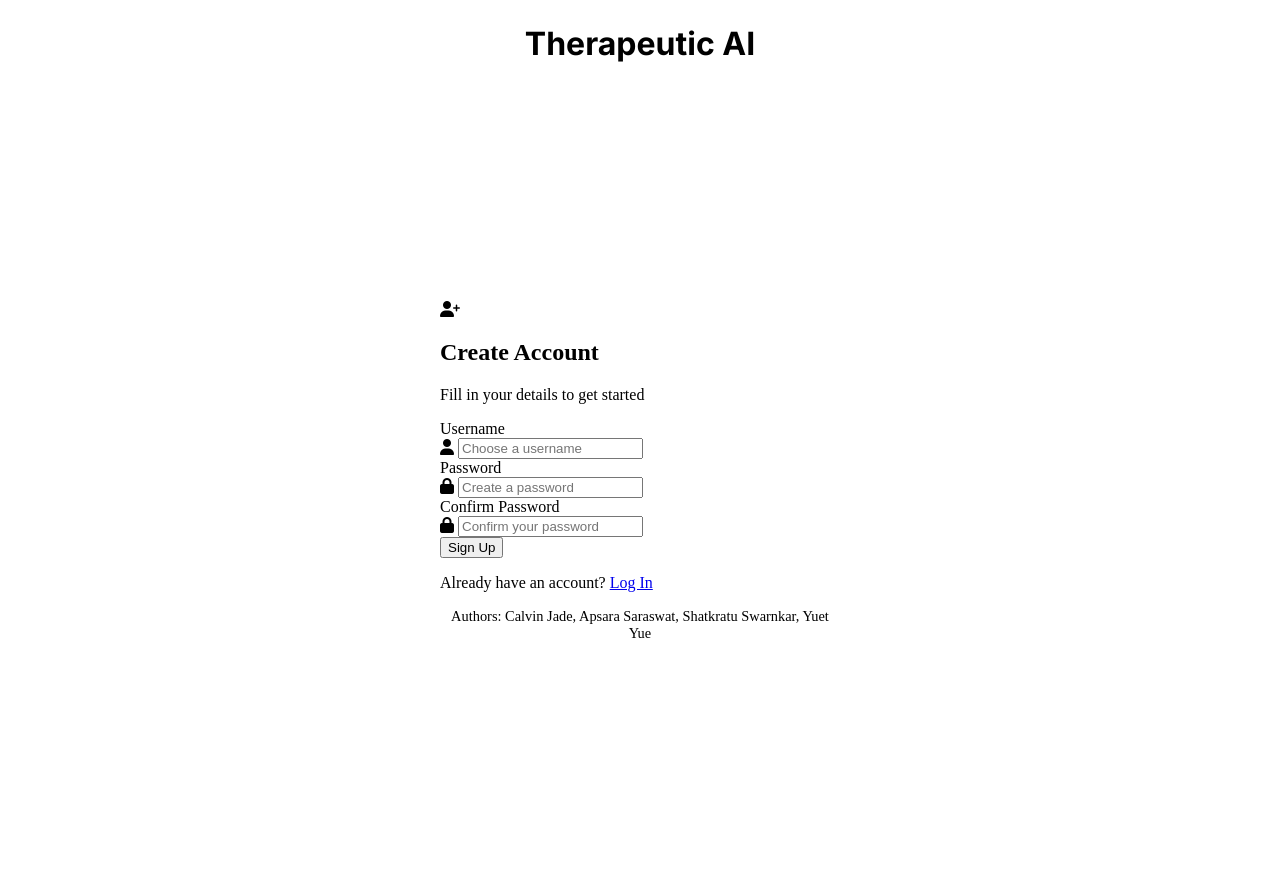
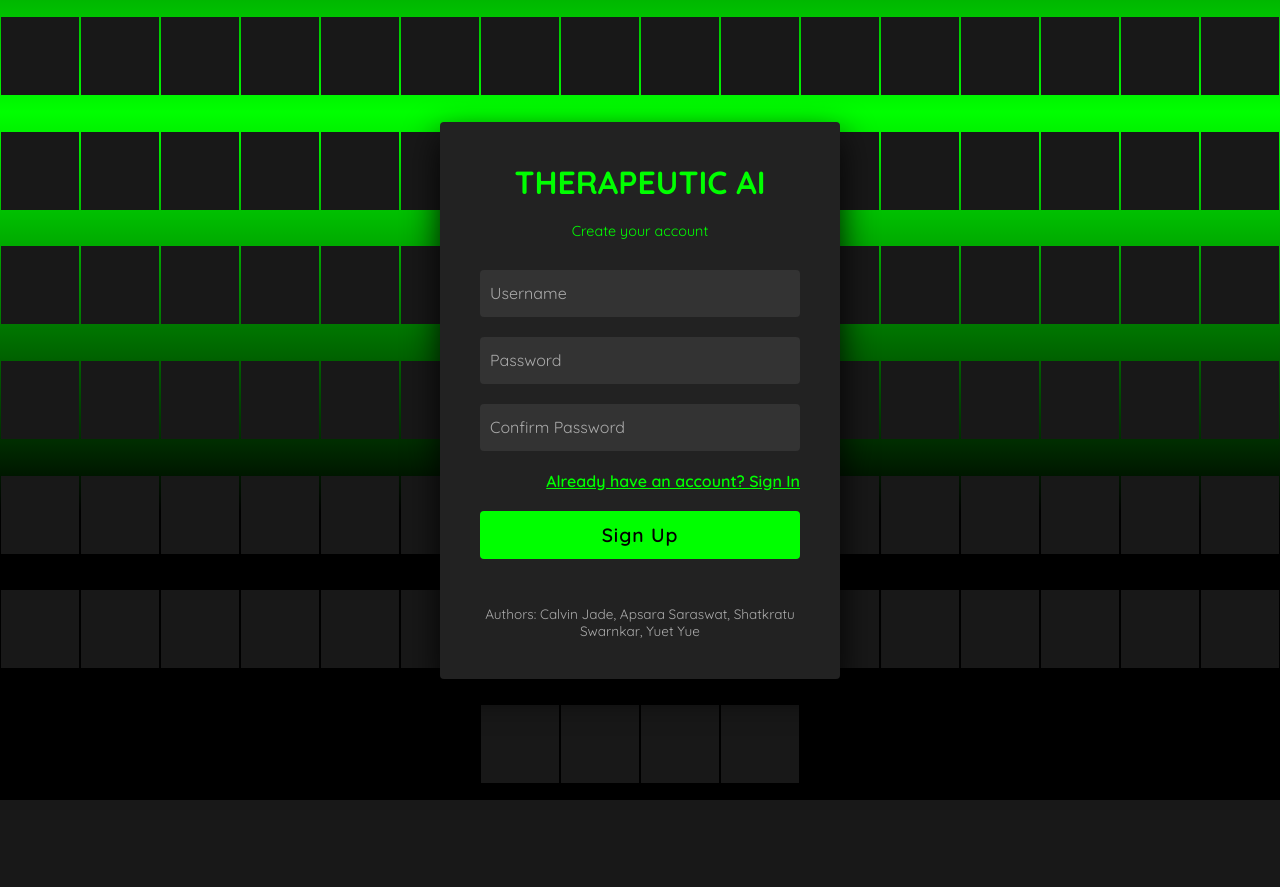
Before and after one commit to shicky1223/CS440_Final, a Flask app: page /register in a window 1280 px wide. After the commit the page ends 800 px from the top, so only its background shows below. Run offline with Flask 3, Linux system fonts and the light colour scheme; parts of the project's set-up code (start-up, migrations or seed data) failed here and were passed over.

Commit message:
ui upgrade

```diff
--- a/templates/register.html
+++ b/templates/register.html
@@ -1,119 +1,144 @@
-{% extends "base.html" %}
+{# templates/register.html #}
+<!DOCTYPE html>
+<html lang="en">
+<head>
+  <meta charset="UTF-8">
+  <meta name="viewport" content="width=device-width, initial-scale=1">
+  <title>Therapeutic AI – Sign Up</title>
+  <!-- main styles -->
+  <link rel="stylesheet" href="{{ url_for('static', filename='css/style.css') }}">
+  <style>
+    /* animated-grid CSS (same as login) */
+    @import url('https://fonts.googleapis.com/css2?family=Quicksand:wght@300;400;500;600;700&display=swap');
+    * { margin:0; padding:0; box-sizing:border-box; font-family:'Quicksand',sans-serif; }
+    body { display:flex; justify-content:center; align-items:center; min-height:100vh; background:#000; }
+    section {
+      position:absolute; width:100vw; height:100vh;
+      display:flex; justify-content:center; align-items:center;
+      gap:2px; flex-wrap:wrap; overflow:hidden;
+    }
+    section::before {
+      content:''; position:absolute; width:100%; height:100%;
+      background:linear-gradient(#000,#0f0,#000);
+      animation:animate 5s linear infinite;
+    }
+    @keyframes animate {
+      0%   { transform:translateY(-100%); }
+      100% { transform:translateY(100%); }
+    }
+    section span {
+      position:relative; display:block;
+      width:calc(6.25vw - 2px); height:calc(6.25vw - 2px);
+      background:#181818; z-index:2; transition:1.5s;
+    }
+    section span:hover { background:#0f0; transition:0s; }
 
-{% block title %}Sign Up{% endblock %}
-
-{% block extra_css %}
-<style>
-  /* Center and box the register card */
-  .view.active {
-    display: flex !important;
-    justify-content: center;
-    align-items: center;
-    min-height: 100vh;
-    background: var(--bg-primary);
+    .signin {
+      position:absolute; width:400px;
+      background:#222; z-index:1000;
+      display:flex; justify-content:center; align-items:center;
+      padding:40px; border-radius:4px;
+      box-shadow:0 15px 35px rgba(0,0,0,0.9);
     }
-  .auth-card {
-    max-width: 400px;
-    width: 100%;
-    padding: 2rem;
+    .signin .content {
+      width:100%; display:flex;
+      flex-direction:column; align-items:center;
+      gap:30px;
     }
+    .signin h2 {
+      font-size:2em; color:#0f0; text-transform:uppercase;
+    }
+    .signin p.tagline {
+      color:#0f0; font-size:.9em; margin-top:-10px;
+    }
+    .form {
+      width:100%; display:flex;
+      flex-direction:column; gap:20px;
+    }
+    .inputBox {
+      position:relative; width:100%;
+    }
+    .inputBox input {
+      width:100%; background:#333; border:none;
+      outline:none; padding:20px 10px 7px; border-radius:4px;
+      color:#fff; font-size:1em;
+    }
+    .inputBox i {
+      position:absolute; left:10px; top:50%;
+      transform:translateY(-50%);
+      color:#aaa; font-style:normal; transition:.5s;
+      pointer-events:none;
+    }
+    .inputBox input:focus ~ i,
+    .inputBox input:valid ~ i {
+      transform:translateY(-7.5px); font-size:.8em; color:#fff;
+    }
+    .links { width:100%; display:flex; justify-content:flex-end; }
+    .links a { display:none; } /* hide Forgot Password link */
+    .links a.signup { color:#0f0; font-weight:600; display:inline; }
+    .inputBox input[type=submit] {
+      background:#0f0; color:#000; font-weight:600;
+      font-size:1.2em; cursor:pointer; letter-spacing:.05em;
+      padding:12px; border:none; border-radius:4px;
+    }
+    .toast {
+      display:flex; align-items:center; gap:.5rem;
+      background:#32283a; padding:.75rem; border-radius:4px;
+      margin-top:1rem; width:100%;
+    }
+    .toast .toast-icon { color:#0f0; margin-right:.5rem; }
     .authors {
-    text-align: center;
-    color: var(--text-secondary);
-    margin-top: 1rem;
-    font-size: 0.9rem;
+      color:#aaa; font-size:.85em; text-align:center;
+      margin-top:1rem;
+    }
+    @media (max-width:600px) {
+      section span { width:calc(20vw - 2px); height:calc(20vw - 2px); }
     }
   </style>
-{% endblock %}
+</head>
+<body>
+  <section>
+    {# generate 100 spans for the grid background #}
+    {% for _ in range(100) %}<span></span>{% endfor %}
 
-{% block content %}
-<div id="registerView" class="view active">
-  <div class="auth-card fade-in">
-    <div class="auth-header">
-      <div class="logo-container">
-        <div class="logo">
-          <i class="fas fa-user-plus"></i>
+    <div class="signin">
+      <div class="content">
+        <h2>Therapeutic AI</h2>
+        <p class="tagline">Create your account</p>
+
+        <form method="POST" action="{{ url_for('register') }}" class="form">
+          <div class="inputBox">
+            <input type="text" name="username" required><i>Username</i>
           </div>
+          <div class="inputBox">
+            <input type="password" name="password" required><i>Password</i>
           </div>
-      <h2 class="auth-title">Create Account</h2>
-      <p class="auth-subtitle">Fill in your details to get started</p>
+          <div class="inputBox">
+            <input type="password" name="confirm_password" required><i>Confirm Password</i>
           </div>
-    <form id="registerForm" class="auth-form">
-      <div class="form-group">
-        <label for="registerUsername">Username</label>
-        <div class="input-wrapper">
-          <i class="fas fa-user input-icon"></i>
-          <input type="text" id="registerUsername" name="username" placeholder="Choose a username" required class="input" />
+          <div class="links">
+            <a href="{{ url_for('login') }}" class="signup">Already have an account? Sign In</a>
           </div>
+          <div class="inputBox">
+            <input type="submit" value="Sign Up">
           </div>
-      <div class="form-group">
-        <label for="registerPassword">Password</label>
-        <div class="input-wrapper">
-          <i class="fas fa-lock input-icon"></i>
-          <input type="password" id="registerPassword" name="password" placeholder="Create a password" required class="input" />
-        </div>
-      </div>
-      <div class="form-group">
-        <label for="confirmPassword">Confirm Password</label>
-        <div class="input-wrapper">
-          <i class="fas fa-lock input-icon"></i>
-          <input type="password" id="confirmPassword" name="confirm_password" placeholder="Confirm your password" required class="input" />
-        </div>
-      </div>
-      <button type="submit" class="btn btn-primary btn-block">Sign Up</button>
         </form>
-    <div class="auth-footer">
-      <p class="text-secondary">Already have an account? <a href="{{ url_for('login') }}" class="auth-link">Log In</a></p>
-    </div>
 
-    <!-- Authors Section -->
-    <div class="authors">
-      <p>Authors: Calvin Jade, Apsara Saraswat, Shatkratu Swarnkar, Yuet Yue</p>
-    </div>
-
+        {# flash messages #}
         {% with msgs = get_flashed_messages(with_categories=true) %}
-      {% for cat, m in msgs %}
-        <div class="toast toast-{{ cat }} mt-4 fade-in">
-          <i class="fas fa-exclamation-circle toast-icon"></i>
-          <div class="toast-content"><p class="toast-message">{{ m }}</p></div>
+          {% for category, msg in msgs %}
+            <div class="toast toast-{{ category }}">
+              <i class="fas fa-{{ 'check-circle' if category=='success' else 'exclamation-circle' }} toast-icon"></i>
+              <div class="toast-content">{{ msg }}</div>
             </div>
           {% endfor %}
         {% endwith %}
+
+        <div class="authors">
+          Authors: Calvin Jade, Apsara Saraswat, Shatkratu Swarnkar, Yuet Yue
         </div>
       </div>
-{% endblock %}
-
-{% block extra_js %}
-<script>
-  document.getElementById('registerForm').addEventListener('submit', async function(e) {
-    e.preventDefault();
-    const username = document.getElementById('registerUsername').value.trim();
-    const password = document.getElementById('registerPassword').value;
-    const confirm = document.getElementById('confirmPassword').value;
-    if (!username || !password || !confirm) {
-      showToast('Please fill in all fields', 'warning');
-      return;
-    }
-    if (password !== confirm) {
-      showToast('Passwords do not match', 'error');
-      return;
-    }
-    try {
-      const res = await fetch('{{ url_for("register") }}', {
-        method: 'POST',
-        headers: { 'Content-Type': 'application/json' },
-        body: JSON.stringify({ username, password })
-      });
-      const data = await res.json();
-      if (res.ok) {
-        window.location.href = '{{ url_for("login") }}';
-      } else {
-        showToast(data.error || 'Registration failed', 'error');
-      }
-    } catch (err) {
-      console.error(err);
-      showToast('Server error', 'error');
-    }
-  });
-</script>
-{% endblock %}
+    </div>
+  </section>
+</body>
+</html>
```
Also changed, not shown: templates/index.html (+65 -91 lines), templates/login.html (+3 -4 lines). Lines whose indentation alone changed are shown as unchanged.
